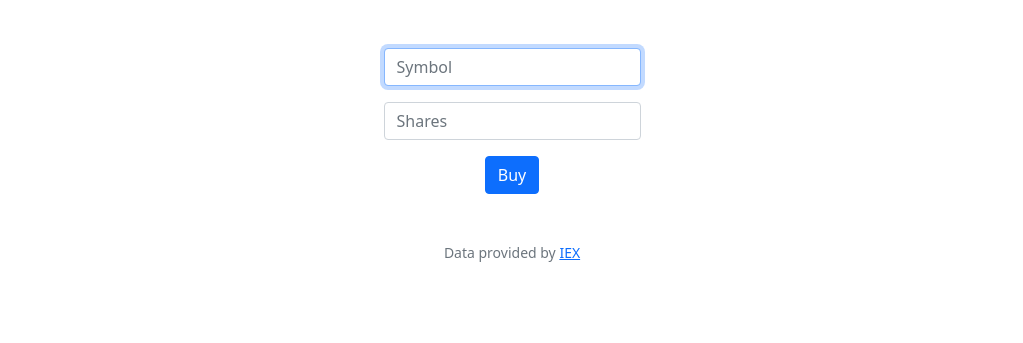
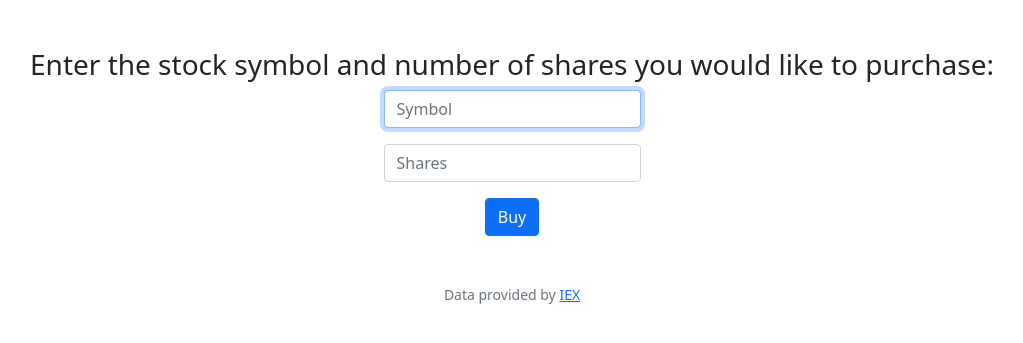
Before and after one commit to johnelliott626/stock-trader, a Flask app: page /buy in a window 1280 px wide. Shown: the part 76-419 px from the top of the page, without its empty margins (128-1151 px from the left). Run offline with Flask 2, Linux system fonts and the light colour scheme; the visitor is signed in with stand-in values (Sample User, id 1); some libraries are stand-ins or nearby versions.

Commit message:
ddd, Sep 9/12/2022, YYYY, 6:20 A +0

```diff
--- a/templates/buy.html
+++ b/templates/buy.html
@@ -5,6 +5,7 @@
 {% endblock %}
 
 {% block main %}
+    <h3>Enter the stock symbol and number of shares you would like to purchase:</h3>
     <form action="/buy" method="post">
         <div class="mb-3">
             <input autocomplete="off" autofocus class="form-control mx-auto w-auto" id="symbol" name="symbol" placeholder="Symbol" type="text">
```
